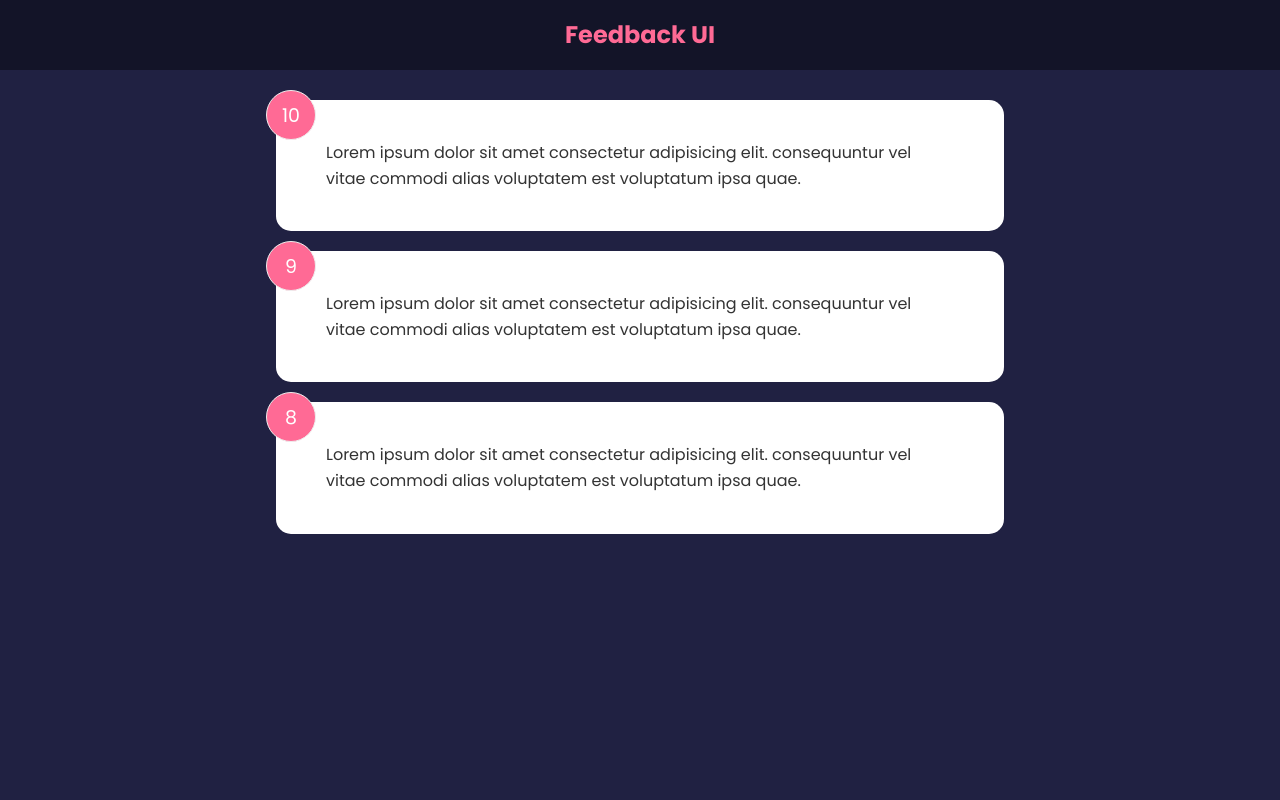
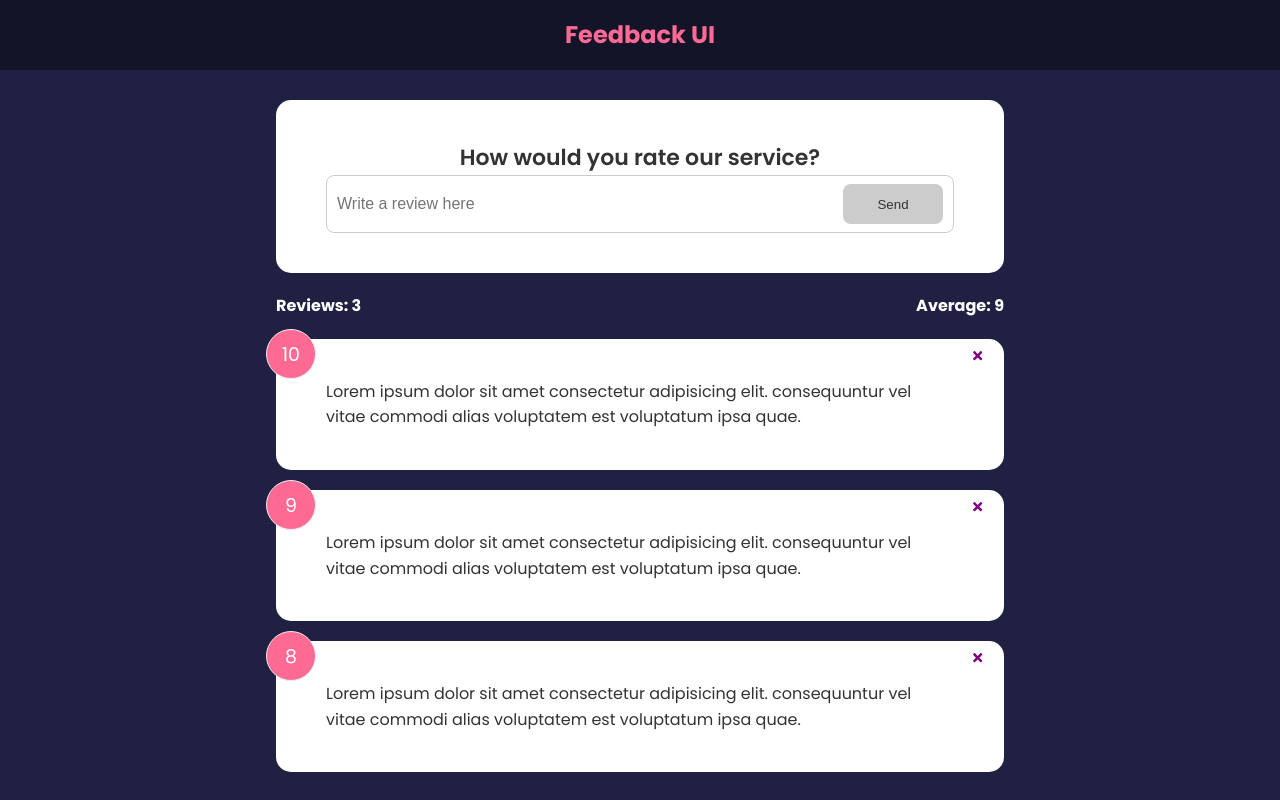
Before and after one commit to G7M7T1/Feedback-App, a React (Create React App) app: page / in a window 1280 px wide. Built offline with nearby package versions, Linux system fonts and the light colour scheme.

Commit message:
Update File
Text check and button and more

```diff
--- a/package.json
+++ b/package.json
@@ -9,6 +9,7 @@
     "prop-types": "^15.8.1",
     "react": "^17.0.2",
     "react-dom": "^17.0.2",
+    "react-icons": "^4.3.1",
     "react-scripts": "5.0.0",
     "sass": "^1.49.9",
     "web-vitals": "^2.1.4"
--- a/src/App.jsx
+++ b/src/App.jsx
@@ -2,14 +2,23 @@ import React, {useState} from "react";
 import Header from "./conponents/header";
 import FeedbackData from "./data/FeedbackData";
 import FeedbackList from "./conponents/FeedbackList";
+import FeedbackStats from "./conponents/FeedbackStats";
+import FeedbackForm from "./conponents/FeedbackForm";
 
 function App() {
     const [feedback, setFeedback] = useState(FeedbackData)
+    const handleClose = (id) => {
+        if (window.confirm("Are you sure you want to close it?")) {
+            setFeedback(feedback.filter(item => item.id !== id))
+        }
+    }
     return(
         <>
             <Header mainTitle="Feedback UI" />
             <div className="container">
-                <FeedbackList feedback={feedback} />
+                <FeedbackForm />
+                <FeedbackStats feedback={feedback}  />
+                <FeedbackList feedback={feedback} handleClose={handleClose} />
             </div>
         </>
     )
--- /dev/null
+++ b/src/conponents/Button.jsx
@@ -0,0 +1,17 @@
+import React from "react";
+
+function Button({children, version, type, isDisabled}) {
+    return(
+        <button type={type} disabled={isDisabled} className={`btn btn-${version}`} >
+            {children}
+        </button>
+    )
+}
+
+Button.defaultProps = {
+    version: "primary",
+    type: "button",
+    isDisabled: false
+}
+
+export default Button
--- /dev/null
+++ b/src/conponents/FeedbackForm.jsx
@@ -0,0 +1,38 @@
+import React, {useState} from "react";
+import Card from "./Card";
+import Button from "./Button";
+
+function FeedbackForm() {
+    const [text, setText] = useState("")
+    const [btnDisabled, setBtnDisabled] = useState(true)
+    const [message, setMessage] = useState("")
+
+    const handleTextChange = (event) => {
+        if(text === "") {
+            setBtnDisabled(true)
+            setMessage(null)
+        } else if (text !== "" && text.trim().length <= 6) {
+            setBtnDisabled(true)
+            setMessage("at least 6 characters")
+        } else {
+            setBtnDisabled(false)
+            setMessage(null)
+        }
+        setText(event.target.value)
+    }
+
+    return (
+        <Card>
+            <form>
+                <h2>How would you rate our service?</h2>
+                <div className="input-group">
+                    <input onChange={handleTextChange} value={text} type="text" placeholder="Write a review here" />
+                    <Button isDisabled={btnDisabled} type="submit" version="secondary">Send</Button>
+                </div>
+                {message && <div className="message">{message}</div>}
+            </form>
+        </Card>
+    )
+}
+
+export default FeedbackForm
--- a/src/conponents/FeedbackItem.jsx
+++ b/src/conponents/FeedbackItem.jsx
@@ -1,12 +1,14 @@
 import React from "react";
 import Card from "./Card";
+import {FaTimes} from "react-icons/fa"
 import PropTypes from "prop-types";
 
-function FeedbackItem({item}) {
+function FeedbackItem({item, handleClose}) {
     return (
         <Card reverse={false}>
-                <div className="num-display">{item.rating}</div>
-                <div className="text-display">{item.text}</div>
+            <div className="num-display">{item.rating}</div>
+            <button onClick={() => handleClose(item.id)} className="close"><FaTimes color="purple" /></button>
+            <div className="text-display">{item.text}</div>
         </Card>
     )
 }
--- a/src/conponents/FeedbackList.jsx
+++ b/src/conponents/FeedbackList.jsx
@@ -2,14 +2,14 @@ import React from "react";
 import FeedbackItem from "./FeedbackItem";
 import PropTypes from "prop-types";
 
-function FeedbackList({feedback}) {
-    if(!feedback || feedback.length ==0) {
-        return <p>There No Feedback Yet</p>
+function FeedbackList({feedback, handleClose}) {
+    if(!feedback || feedback.length ===0) {
+        return <p style={{textAlign: "center", marginTop: "2rem"}}>There No Feedback Yet</p>
     }
     return (
         <div className="feedback-list">
             {feedback.map((item) => (
-                <FeedbackItem key={item.id} item={item} />
+                <FeedbackItem key={item.id} item={item} handleClose={handleClose} />
             ))}
         </div>
     )
--- /dev/null
+++ b/src/conponents/FeedbackStats.jsx
@@ -0,0 +1,20 @@
+import React from "react";
+import PropTypes from "prop-types";
+
+function FeedbackStats({feedback}) {
+    let average = feedback.reduce((prev, cur) => {
+        return prev + cur.rating
+    }, 0) / feedback.length
+    return (
+        <div className="feedback-stats">
+            <h4>Reviews: {feedback.length}</h4>
+            <h4>Average: {isNaN(average) ? 0 : average.toFixed(1).replace(/[.,]0$/, '')}</h4>
+        </div>
+    )
+}
+
+FeedbackStats.propTypes = {
+    feedback: PropTypes.array.isRequired
+}
+
+export default FeedbackStats
```
Also changed, not shown: 1 other file (tests, documents, lock files or other folders).
